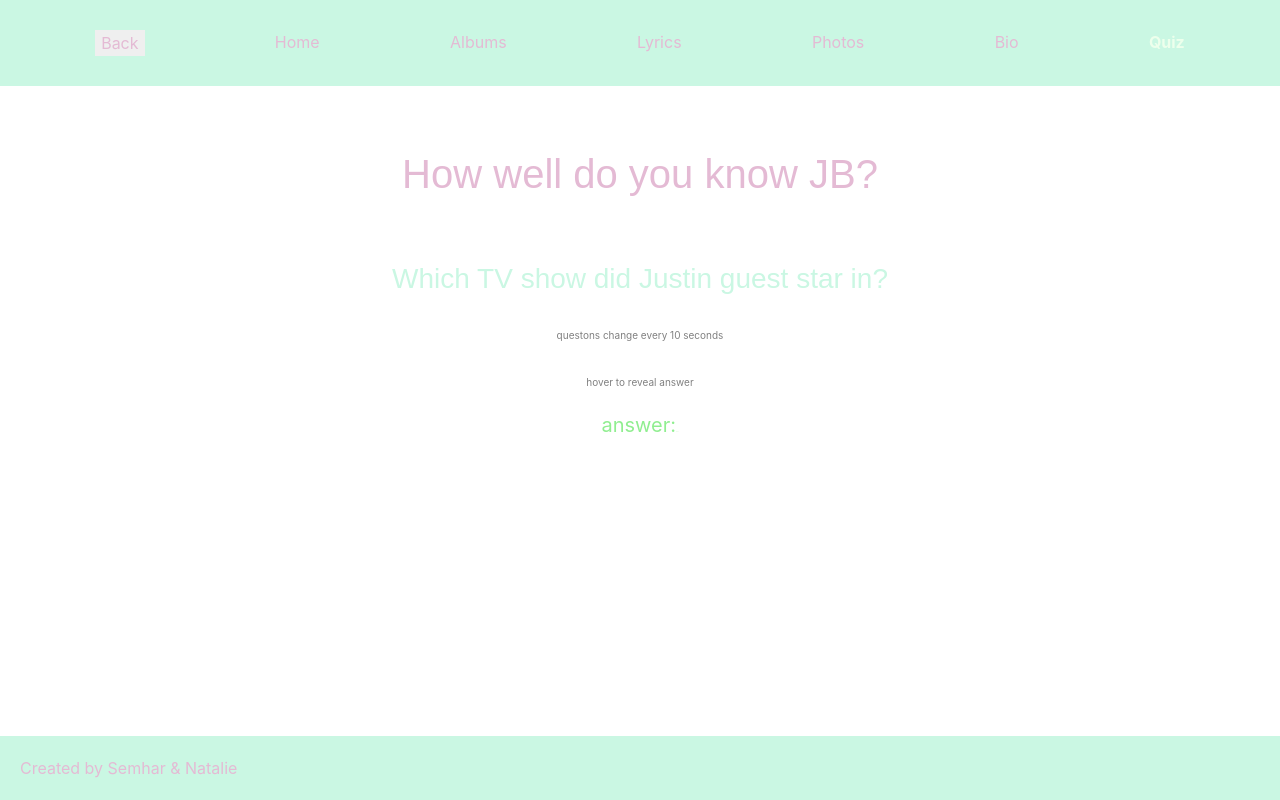
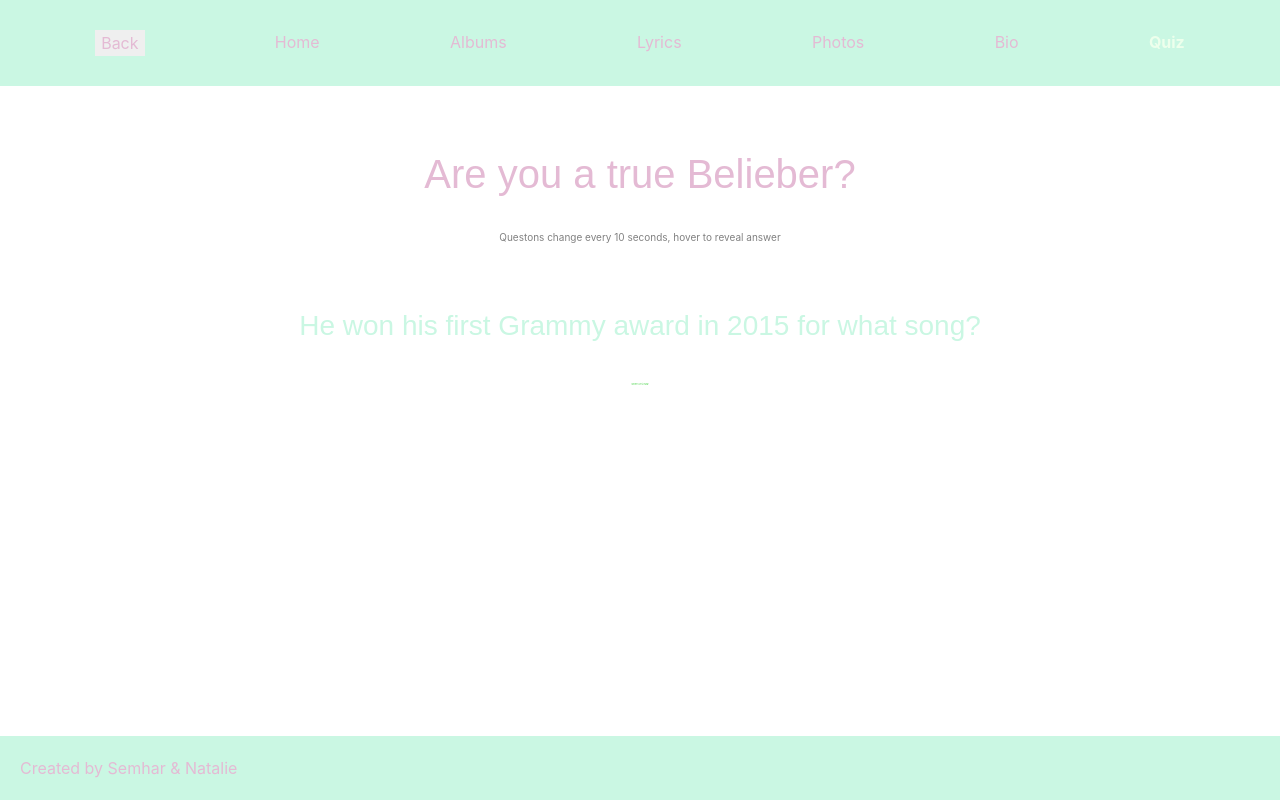
Before and after one commit to natbibi/belieber, a React app: page /quiz in a window 1280 px wide. Built offline with nearby package versions, Linux system fonts and the light colour scheme; a web font is replaced by a local one.

Commit message:
add hover to quiz

```diff
--- a/src/pages/Quiz/index.js
+++ b/src/pages/Quiz/index.js
@@ -41,24 +41,24 @@
     },
     {
       id: 7,
-      question: "Which TV show did Justin guest star in?",
-      answer: "C.S.I",
+      question: "He won his first Grammy award in 2015 for what song?",
+      answer: "Where Are Ü Now",
     },
     {
       id: 8,
-      question: "Which TV show did Justin guest star in?",
-      answer: "C.S.I",
+      question: "What was the profession of Justin’s father?",
+      answer: "MMA fighter",
     },
     {
       id: 9,
-      question: "Which TV show did Justin guest star in?",
-      answer: "C.S.I",
+      question: "What was the first single released from his album, “Purpose?”",
+      answer: "What Do You Mean",
     },
 
     {
       id: 10,
-      question: "Which TV show did Justin guest star in?",
-      answer: "C.S.I",
+      question: "What is Justin’s star sign?",
+      answer: "Pisces",
     },
   ];
 
@@ -75,13 +75,15 @@
 
   return (
     <div>
-      <h1>How well do you know JB?</h1>
+      <h1>Are you a true Belieber?</h1>
+      <p className="hover-to-reveal">
+        Questons change every 10 seconds, hover to reveal answer
+      </p>
+
       <h3 id="question">{facts[index].question}</h3>
-      <p className="hover-to-reveal">questons change every 10 seconds</p>
-      <p className="hover-to-reveal">hover to reveal answer</p>
-      <p className="answer">
-        answer:<span id="reveal-answer"> {facts[index].answer}</span>
-      </p>
+
+      {/* <span className="answer">hover over to reveal answer: </span> */}
+      <p id="reveal-answer"> {facts[index].answer}</p>
     </div>
   );
 }
--- a/src/pages/Quiz/style.css
+++ b/src/pages/Quiz/style.css
@@ -4,21 +4,24 @@
 } */
 
 #reveal-answer:hover {
-  visibility: visible;
-  transform: scale(3);
+  /* visibility: visible; */
+  transform: scale(8);
 }
 #reveal-answer {
   /* visibility: hidden; */
-  font-size: 1px;
+  font-size: 2px;
+  color: limegreen;
+  text-align: center;
+  margin: 40px;
 }
 
-.answer {
+/* .answer {
   text-align: center;
   color: lightgreen;
   font-size: 20px;
   cursor: pointer;
-  /* display: none; */
-}
+
+} */
 
 .hover-to-reveal {
   margin-top: 2rem;
```
